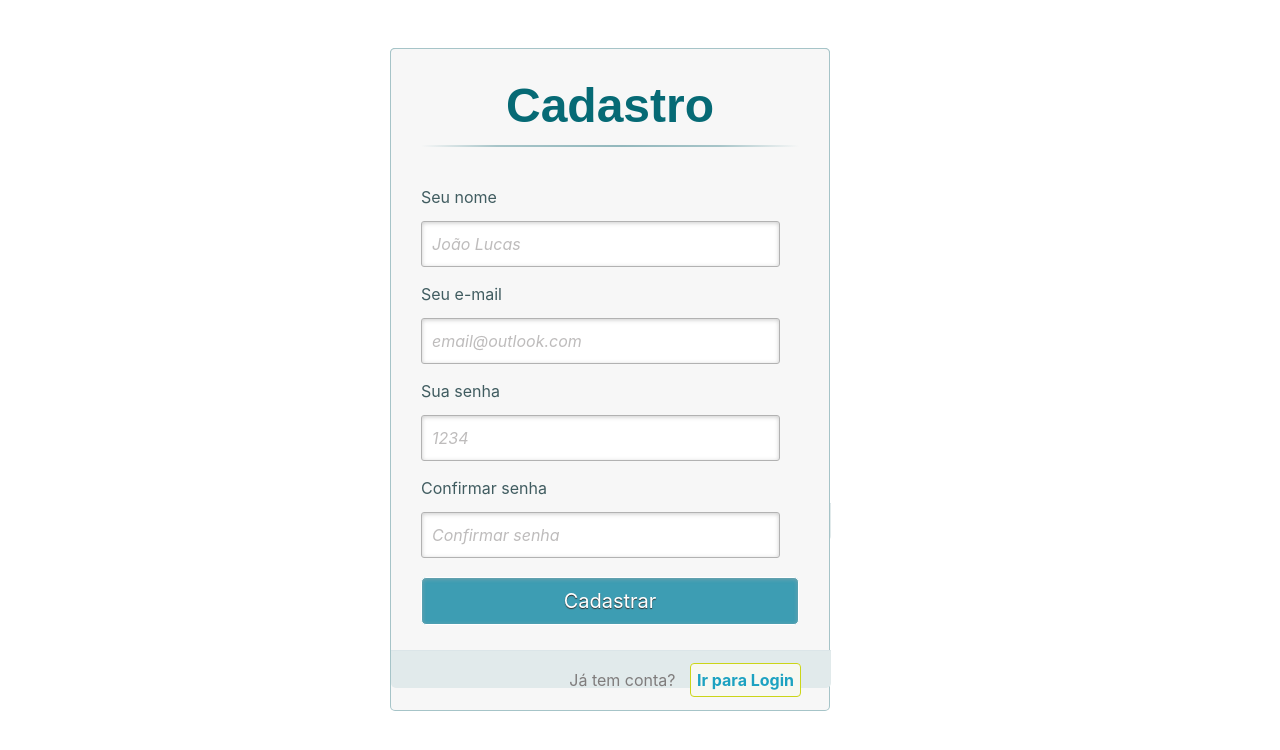
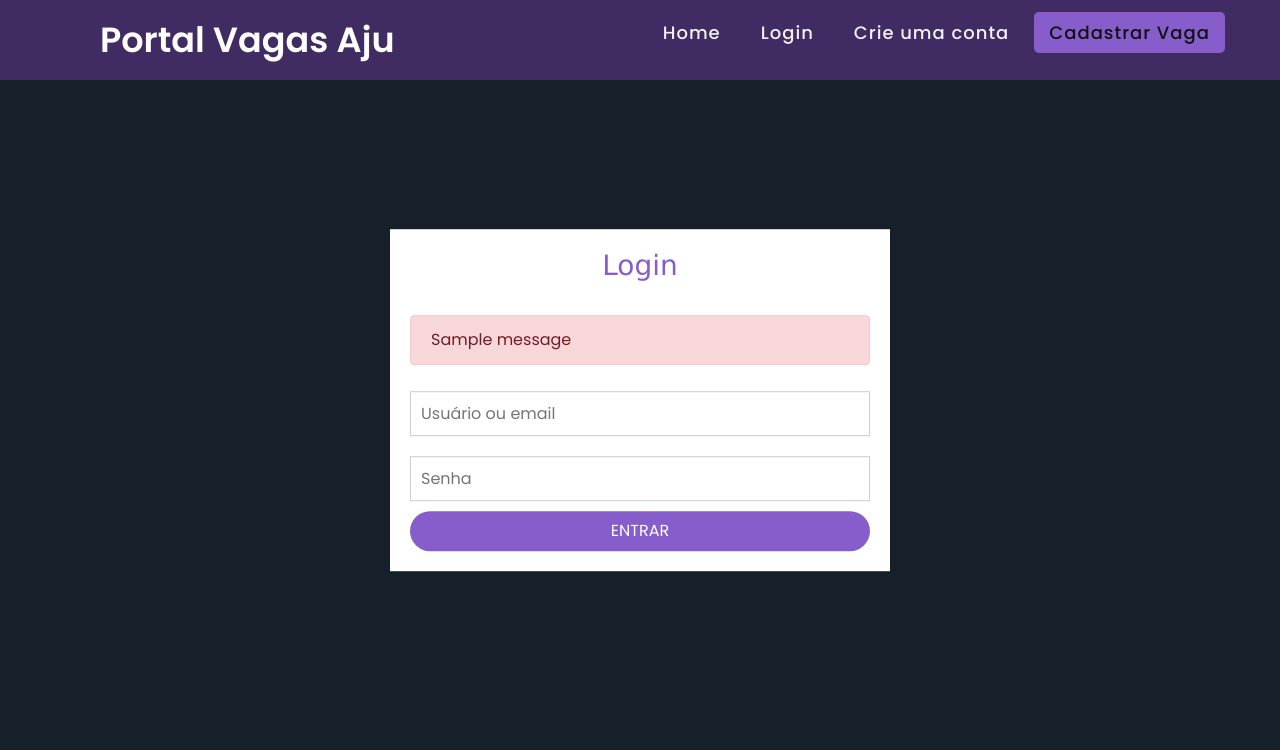
Before and after one commit to smiqueias/portal-vagas-aju, a Django app: page /portal-vagas-aju/login in a window 1280 px wide. Shown: the top 750 px of the page. Run offline with Django 3.2, Linux system fonts and the light colour scheme; tables that the repository leaves empty hold one stand-in row (values such as "Sample post"); one stand-in notice (Sample message) is shown; some libraries are stand-ins or nearby versions.

Commit message:
templates e messages

```diff
--- a/appportalvagasaju/models.py
+++ b/appportalvagasaju/models.py
@@ -101,5 +101,5 @@ class Job(models.Model):
     def __str__(self):
         return self.title
 
-def get_absolute_url(self):
-    return reverse("job_detail", args=[str(self.id)])
+    def get_absolute_url(self):
+        return reverse("detalhes-vaga", args=[str(self.id)])
--- /dev/null
+++ b/appportalvagasaju/static/assets/css/login.css
@@ -0,0 +1,43 @@
+*{margin: 0;padding: 0; box-sizing: border-box;}
+body{
+    background-color: #15202B;
+}
+form{
+    background-color: white;
+    max-width: 500px;
+    width: 70%;
+    padding: 20px;
+    position: absolute;
+    left: 50%;
+    top: 50%;
+    transform: translate(-50%, -50%);
+}
+form h3{
+    text-align: center;
+    color: #865DCA;
+    font-family:'Lucida Sans', 'Lucida Sans Regular', 'Lucida Grande', 'Lucida Sans Unicode', Geneva, Verdana, sans-serif;
+}
+
+form input[type=text],
+form input[type=password]{
+    width: 100%;
+    height: 45px;
+    border: 1px solid #ccc;
+    padding-left: 10px;
+    margin: 10px 0;
+}
+
+form input[type=submit]{
+    width: 100%;
+    height: 40px;
+    cursor: pointer;
+    background-color: #865DCA;
+    color: white;
+    border: 0;
+    border-radius: 20px;
+    transition: 1s;
+}
+
+form input[type=submit]:hover{
+    background-color: #300c69 ;
+}
--- /dev/null
+++ b/appportalvagasaju/static/assets/css/main.css
@@ -0,0 +1,3 @@
+body{
+    background-color: #15202B;
+}
--- /dev/null
+++ b/appportalvagasaju/static/assets/css/navbar.css
@@ -0,0 +1,115 @@
+@import url('https://fonts.googleapis.com/css?family=Poppins:400,500,600,700&display=swap');
+*{
+  margin: 0;
+  padding: 0;
+  box-sizing: border-box;
+  font-family: 'Poppins', sans-serif;
+}
+nav{
+  display: flex;
+  height: 80px;
+  width: 100%;
+  background: #402b63;
+  align-items: center;
+  justify-content: space-between;
+  padding: 0 50px 0 100px;
+  flex-wrap: wrap;
+}
+nav .logo{
+  color: #fff;
+  font-size: 35px;
+  font-weight: 600;
+}
+nav ul{
+  display: flex;
+  flex-wrap: wrap;
+  list-style: none;
+}
+nav ul li{
+  margin: 0 5px;
+}
+nav ul li a{
+  color: #f2f2f2;
+  text-decoration: none;
+  font-size: 18px;
+  font-weight: 500;
+  padding: 8px 15px;
+  border-radius: 5px;
+  letter-spacing: 1px;
+  transition: all 0.3s ease;
+}
+nav ul li a.active,
+nav ul li a:hover{
+  color: #111;
+  background: #865DCA;
+}
+nav .menu-btn i{
+  color: #fff;
+  font-size: 22px;
+  cursor: pointer;
+  display: none;
+}
+input[type="checkbox"]{
+  display: none;
+}
+@media (max-width: 1000px){
+  nav{
+    padding: 0 40px 0 50px;
+  }
+}
+@media (max-width: 920px) {
+  nav .menu-btn i{
+    display: block;
+  }
+  #click:checked ~ .menu-btn i:before{
+    content: "\f00d";
+  }
+  nav ul{
+    position: fixed;
+    top: 80px;
+    left: -100%;
+    background: #111;
+    height: 100vh;
+    width: 100%;
+    text-align: center;
+    display: block;
+    transition: all 0.3s ease;
+  }
+  #click:checked ~ ul{
+    left: 0;
+  }
+  nav ul li{
+    width: 100%;
+    margin: 40px 0;
+  }
+  nav ul li a{
+    width: 100%;
+    margin-left: -100%;
+    display: block;
+    font-size: 20px;
+    transition: 0.6s cubic-bezier(0.68, -0.55, 0.265, 1.55);
+  }
+  #click:checked ~ ul li a{
+    margin-left: 0px;
+  }
+  nav ul li a.active,
+  nav ul li a:hover{
+    background: none;
+    color: cyan;
+  }
+}
+.content{
+  position: absolute;
+  top: 50%;
+  left: 50%;
+  transform: translate(-50%, -50%);
+  text-align: center;
+  z-index: -1;
+  width: 100%;
+  padding: 0 30px;
+  color: #1b1b1b;
+}
+.content div{
+  font-size: 40px;
+  font-weight: 700;
+}
--- a/appportalvagasaju/static/css/login.css
+++ /dev/null
@@ -1,229 +0,0 @@
-* CSS reset */
-*, *:before, *:after {
-  margin:0;
-  padding:0;
-  font-family: Arial,sans-serif;
-}
-
-body{
-  margin:10px;
-}
-
-a{
-  text-decoration: none;
-}
-
-/* esconde as ancoras da tela */
-a.links{
-  display: none;
-}
-
-/* content que contem os formulários */
-.content{
-  width: 500px;
-  margin: 0px auto;
-  position: relative;
-}
-
-/* formatando o cabeçalho dos formulários */
-h1{
-  font-size: 48px;
-  color: #066a75;
-  padding: 10px 0;
-  font-family: Arial,sans-serif;
-  font-weight: bold;
-  text-align: center;
-  padding-bottom: 30px;
-}
-h1:after{
-  content: ' ';
-  display: block;
-  width: 100%;
-  height: 2px;
-  margin-top: 10px;
-  background: -webkit-linear-gradient(left, rgba(147,184,189,0) 0%,rgba(147,184,189,0.8) 20%,rgba(147,184,189,1) 53%,rgba(147,184,189,0.8) 79%,rgba(147,184,189,0) 100%);
-  background: linear-gradient(left, rgba(147,184,189,0) 0%,rgba(147,184,189,0.8) 20%,rgba(147,184,189,1) 53%,rgba(147,184,189,0.8) 79%,rgba(147,184,189,0) 100%);
-}
-
-p{
-  margin-bottom:15px;
-}
-p:first-child{
-  margin: 0px;
-}
-label{
-  color: #405c60;
-  position: relative;
-}
-
-/**** advanced input styling ****/
-/* placeholder */
-::-webkit-input-placeholder  {
-  color: #bebcbc;
-  font-style: italic;
-}
-input:-moz-placeholder,
-textarea:-moz-placeholder{
-  color: #bebcbc;
-  font-style: italic;
-}
-input {
-  outline: none;
-}
-
-input:not([type="checkbox"]){
-  width: 95%;
-  margin-top: 4px;
-  padding: 10px;
-  border: 1px solid #b2b2b2;
-
-  -webkit-border-radius: 3px;
-  border-radius: 3px;
-
-  -webkit-box-shadow: 0px 1px 4px 0px rgba(168, 168, 168, 0.6) inset;
-  box-shadow: 0px 1px 4px 0px rgba(168, 168, 168, 0.6) inset;
-
-  -webkit-transition: all 0.2s linear;
-  transition: all 0.2s linear;
-}
-
-/*estilo do botão submit */
-input[type="submit"]{
-  width: 100%!important;
-  cursor: pointer;
-  background: #3d9db3;
-  padding: 8px 5px;
-  color: #fff;
-  font-size: 20px;
-  border: 1px solid #fff;
-  margin-bottom: 10px;
-  text-shadow: 0 1px 1px #333;
-
-  -webkit-border-radius: 5px;
-  border-radius: 5px;
-
-  transition: all 0.2s linear;
-}
-input[type="submit"]:hover{
-  background: #4ab3c6;
-}
-
-/*marcando os links para mudar de um formulário para outro */
-.link{
-  position: absolute;
-  background: #e1eaeb;
-  color: #7f7c7c;
-  left: 0px;
-  height: 20px;
-  width: 440px;
-  padding: 17px 30px 20px 30px;
-  font-size: 16px;
-  text-align: right;
-  border-top: 1px solid #dbe5e8;
-
-  -webkit-border-radius: 0 0  5px 5px;
-  border-radius: 0 0  5px 5px;
-}
-.link a {
-  font-weight: bold;
-  background: #f7f8f1;
-  padding: 6px;
-  color: rgb(29, 162, 193);
-  margin-left: 10px;
-  border: 1px solid #cbd518;
-
-  -webkit-border-radius: 4px;
-  border-radius: 4px;
-
-  -webkit-transition: all 0.4s linear;
-  transition: all 0.4s  linear;
-}
-.link a:hover {
-  color: #39bfd7;
-  background: #f7f7f7;
-  border: 1px solid #4ab3c6;
-}
-
-/* estilos para para ambos os formulários */
-#cadastro,
-#login{
-  position: absolute;
-  top: 0px;
-  width: 88%;
-  padding: 18px 6% 60px 6%;
-  margin: 0 0 35px 0;
-  background: rgb(247, 247, 247);
-  border: 1px solid rgba(147, 184, 189,0.8);
-
-  -webkit-box-shadow: 5px;
-  border-radius: 5px;
-
-  -webkit-animation-duration: 0.5s;
-  -webkit-animation-timing-function: ease;
-  -webkit-animation-fill-mode: both;
-
-  animation-duration: 0.5s;
-  animation-timing-function: ease;
-  animation-fill-mode: both;
-}
-
-#paracadastro:target ~ .content #cadastro,
-#paralogin:target ~ .content #login{
-  z-index: 2;
-  -webkit-animation-name: fadeInLeft;
-  animation-name: fadeInLeft;
-
-  -webkit-animation-delay: .1s;
-  animation-delay: .1s;
-}
-#registro:target ~ .content #login,
-#paralogin:target ~ .content #cadastro{
-  -webkit-animation-name: fadeOutLeft;
-  animation-name: fadeOutLeft;
-}
-
-/*fadeInLeft*/
-@-webkit-keyframes fadeInLeft {
-  0% {
-    opacity: 0;
-    -webkit-transform: translateX(-20px);
-  }
-  100% {
-    opacity: 1;
-    -webkit-transform: translateX(0);
-  }
-}
-
-@keyframes fadeInLeft {
-  0% {
-    opacity: 0;
-    transform: translateX(-20px);
-  }
-  100% {
-    opacity: 1;
-    transform: translateX(0);
-  }
-}
-
-/*fadeOutLeft*/
-@-webkit-keyframes fadeOutLeft {
-  0% {
-    opacity: 1;
-    -webkit-transform: translateX(0);
-  }
-  100% {
-    opacity: 0;
-    -webkit-transform: translateX(-20px);
-  }
-}
-
-@keyframes fadeOutLeft {
-  0% {
-    opacity: 1;
-    transform: translateX(0);
-  }
-  100% {
-    opacity: 0;
-    transform: translateX(-20px);
-  }
-}
--- a/appportalvagasaju/templates/base_generic.html
+++ b/appportalvagasaju/templates/base_generic.html
@@ -1,15 +1,37 @@
 <!DOCTYPE html>
 <html lang="pt-br">
+{% load static %}
 <head>
   <title>{% block title %}  {% endblock %}</title>
   <meta charset="utf-8">
   <meta name="viewport" content="width=device-width, initial-scale=1">
   <link rel="stylesheet" href="https://stackpath.bootstrapcdn.com/bootstrap/4.1.3/css/bootstrap.min.css" integrity="sha384-MCw98/SFnGE8fJT3GXwEOngsV7Zt27NXFoaoApmYm81iuXoPkFOJwJ8ERdknLPMO" crossorigin="anonymous">
+  <link rel='stylesheet' href="{% static 'assets/css/navbar.css' %}"/>
+  <link rel='stylesheet' href="{% static 'assets/css/main.css' %}"/>
+  <script src="https://kit.fontawesome.com/a076d05399.js"></script>
+
   <!-- Add additional CSS in static file -->
   {% block css %}
   {%endblock%}
 </head>
 <body>
+ <nav>
+      <div class="logo">Portal Vagas Aju</div>
+    <input type="checkbox" id="click">
+      <label for="click" class="menu-btn">
+        <i class="fas fa-bars"></i>
+      </label>
+      <ul>
+<li><a href="{% url 'home' %}">Home</a></li>
+<li><a href="{% url 'login' %}">Login</a></li>
+<li><a href="{% url 'cadastro' %}">Crie uma conta</a></li>
+<li><a class="active" href="{% url 'cadastrar-vaga' %}">Cadastrar Vaga</a></li>
+{% if user.is_authenticated %}
+  <li><a class="active" href="{% url 'sair' %}">Sair</a></li>
+  <li><a class="active" href="{% url 'sair' %}">Olá {{user.username}}</a></li>
+{% endif %}
+</ul>
+</nav>
 
  {% block content %}  {%endblock%}
 
--- a/appportalvagasaju/templates/cadastrar_vaga.html
+++ b/appportalvagasaju/templates/cadastrar_vaga.html
@@ -5,5 +5,5 @@
 {% endblock  %}
 
 {% block content %}
-    <h1>Login errado</h1>
+
 {% endblock  %}
--- a/appportalvagasaju/templates/logado.html
+++ /dev/null
@@ -1,5 +0,0 @@
-{% extends 'base_generic.html' %}
-{% block content %}
-    <h1>LOGADO</h1>
-
-{% endblock  %}
--- /dev/null
+++ b/appportalvagasaju/templates/login.html
@@ -0,0 +1,29 @@
+{% extends 'base_generic.html' %}
+
+{% block title %} Login {% endblock  %}
+
+{% load static %}
+
+{% block css %}
+<link rel="stylesheet" href="{% static 'assets/css/login.css' %}"
+{% endblock  %}
+
+{% block content %}
+
+    <form class="box" action="{% url 'login' %}" method="POST">
+        {% csrf_token %}
+        <h3>Login</h3>
+        <br>
+        {% if messages %}
+            {% for m in messages %}
+            <div class="alert alert-danger" role="alert">
+                {{ m }}
+            </div>
+            {% endfor %}
+        {% endif %}
+        <input type="text" name="usuario" placeholder="Usuário ou email" required>
+        <input type="password" name="senha" placeholder="Senha" required>
+        <input type="submit" name="" value="ENTRAR">
+
+    </form>
+{% endblock  %}
--- a/appportalvagasaju/templates/login_cadastro_usuario.html
+++ /dev/null
@@ -1,85 +0,0 @@
-{% extends 'base_generic.html' %}
-{% load static %}
-{% block css %}
-    <link rel="stylesheet" href="{% static 'css/login.css' %}">
-{% endblock  %}
-
-{% block content %}
-
-<div class="container" >
-    <a class="links" id="paracadastro"></a>
-    <a class="links" id="paralogin"></a>
-
-    <div class="content mt-5">
-      <!--FORMULÁRIO DE LOGIN-->
-      <div id="login">
-        <form method="POST" action="{% url 'login' %}">
-        {% csrf_token %}
-          <h1>Login</h1>
-          <p>
-            <label for="email_login">Usuário ou email</label>
-            <input id="email_login" name="usuario" required="required" type="text" placeholder="contato@htmlecsspro.com"/>
-          </p>
-
-          <p>
-            <label for="senha_login">Sua senha</label>
-            <input id="senha_login" name="senha" required="required" type="password" placeholder="1234" />
-          </p>
-
-          <p>
-            <input type="checkbox" name="manterlogado" id="manterlogado" value="" />
-            <label for="manterlogado">Manter-me logado</label>
-          </p>
-
-          <p>
-            <input type="submit" value="Logar" />
-          </p>
-
-          <p class="link">
-            Ainda não tem conta?
-            <a href="#paracadastro">Cadastre-se</a>
-          </p>
-        </form>
-      </div>
-
-      <!--FORMULÁRIO DE CADASTRO-->
-      <div id="cadastro">
-        <form method="POST" action="{% url 'cadastrar' %}">
-        {% csrf_token %}
-          <h1>Cadastro</h1>
-
-          <p>
-            <label for="nome_cad">Seu nome</label>
-            <input id="nome_cad" name="usuario" required="required" type="text" placeholder="João Lucas" />
-          </p>
-
-          <p>
-            <label for="email_cad">Seu e-mail</label>
-            <input id="email_cad" name="email" required="required" type="email" placeholder="email@outlook.com"/>
-          </p>
-
-          <p>
-            <label for="senha_cad">Sua senha</label>
-            <input id="senha_cad" name="senha" required="required" type="password" placeholder="1234"/>
-          </p>
-
-          <p>
-            <label for="senha_cad">Confirmar senha</label>
-            <input id="senha_cad" name="confirmar-senha" required="required" type="password" placeholder="Confirmar senha"/>
-          </p>
-
-          <p>
-                <input type="submit" value="Cadastrar">
-
-          </p>
-
-          <p class="link">
-            Já tem conta?
-            <a href="#paralogin"> Ir para Login </a>
-          </p>
-        </form>
-      </div>
-    </div>
-  </div>
-
-{% endblock %}
--- a/appportalvagasaju/urls.py
+++ b/appportalvagasaju/urls.py
@@ -2,11 +2,12 @@ from django.urls import path
 from appportalvagasaju import views
 
 urlpatterns = [
-    path('cadastrar-vaga', views.register_job, name='cadastrar-vaga'),
-    path('home', views.home, name='home'),
+    path('cadastrar-vaga', views.cadastrar_vaga, name='cadastrar-vaga'),
+    path('', views.home, name='home'),
     path('login', views.login_usuario, name='login'),
+    path('cadastro', views.cadastrar_usuario, name='cadastro'),
+    path('sair', views.sair, name='sair'),
     path('cadastrar', views.cadastrar_usuario, name='cadastrar'),
-
-
+    path('vaga/<int:id>', views.detalhes_vaga, name='detalhes-vaga'),
 
 ]
--- a/appportalvagasaju/views.py
+++ b/appportalvagasaju/views.py
@@ -1,20 +1,24 @@
-from django.shortcuts import redirect, render
+from django.shortcuts import get_object_or_404, redirect, render
 from django.views.generic.edit import UpdateView, DeleteView
 from .forms import RegisterJobForm
 from .models import Job
 from django.contrib.auth.models import User
-from django.contrib import auth
+from django.contrib import auth, messages
+from django.contrib.auth.decorators import login_required
+from django.contrib.auth import logout
+from django.core.validators import validate_email
 
-
-def register_job(request):
-    pass #
-
-def job_list(request):
-    jobs = Job.objects.all()
-    return render(request,'register_job.html',context = {'jobs':  jobs})
+@login_required(login_url='login')
+def cadastrar_vaga(request):
+    form = RegisterJobForm()
+    contexto = {
+        'form': form
+    }
+    return render(request,'cadastrar_vaga.html',contexto)
 
 def home(request):
-    return render(request, 'tela_inicial.html')
+    jobs = Job.objects.all()
+    return render(request,'tela_inicial.html',context = {'jobs':  jobs})
 
 def login_usuario(request):
     if request.method == 'POST':
@@ -24,12 +28,18 @@ def login_usuario(request):
         usuario = auth.authenticate(request,username=usuario,password=senha)
 
         if usuario == None:
-            return render(request, 'cadastrar_vaga.html')
+            messages.error(request, 'Não foi possível validar seu acesso. Tente novamente')
+            return render(request, 'login.html')
         else:
             auth.login(request,usuario)
             return redirect('home')
 
-    return render(request,'login_cadastro_usuario.html')
+    return render(request,'login.html')
+
+@login_required
+def sair(request):
+    logout(request)
+    return redirect('login')
 
 def cadastrar_usuario(request):
     if request.method == 'POST':
@@ -38,7 +48,28 @@ def cadastrar_usuario(request):
         confirmar_senha = request.POST.get('confirmar-senha')
         email = request.POST.get('email')
 
+        if senha != confirmar_senha:
+            messages.error(request,'Senhas não conferem. Tente Novamente.')
+            return render(request,'cadastro.html')
+        elif User.objects.filter(email=email).exists():
+            messages.error(request,'Email já cadastrado')
+            return render(request,'cadastro.html')
+        try:
+            validate_email(email)
+        except:
+            messages.error(request,'Insira um email válido. Ex: laura@gmail.com')
+            return render(request,'cadastro.html')
+
         user = User.objects.create_user(username=usuario,password=senha,email=email)
         user.save()
-        return redirect('home')
-    return render(request, 'login_cadastro_usuario.html')
+        messages.success(request,'Conta criada com sucesso!')
+        return render(request,'cadastro.html')
+
+    return render(request, 'cadastro.html')
+
+def detalhes_vaga(request,id):
+    vaga = get_object_or_404(Job,id=id)
+    contexto = {
+        'vaga': vaga
+    }
+    return render(request,'detalhes_vaga.html',contexto)
--- a/portalvagasaju/urls.py
+++ b/portalvagasaju/urls.py
@@ -1,24 +1,10 @@
-"""portalvagasaju URL Configuration
-
-The `urlpatterns` list routes URLs to views. For more information please see:
-    https://docs.djangoproject.com/en/3.1/topics/http/urls/
-Examples:
-Function views
-    1. Add an import:  from my_app import views
-    2. Add a URL to urlpatterns:  path('', views.home, name='home')
-Class-based views
-    1. Add an import:  from other_app.views import Home
-    2. Add a URL to urlpatterns:  path('', Home.as_view(), name='home')
-Including another URLconf
-    1. Import the include() function: from django.urls import include, path
-    2. Add a URL to urlpatterns:  path('blog/', include('blog.urls'))
-"""
 from django.contrib import admin
 from django.urls import path,include
-
+from django.views.generic import RedirectView
 
 urlpatterns = [
     path('admin/', admin.site.urls),
-    path('portal-vagas-aju/', include('appportalvagasaju.urls'))
+    path('portal-vagas-aju/', include('appportalvagasaju.urls')),
+    path('', RedirectView.as_view(url='/portal-vagas-aju/', permanent=True))
 
 ]
```
Also changed, not shown: appportalvagasaju/templates/cadastro.html (added, +30 -0 lines), appportalvagasaju/templates/detalhes_vaga.html (added, +18 -0 lines), appportalvagasaju/templates/tela_inicial.html (+40 -4 lines), portalvagasaju/settings.py (+13 -3 lines), appportalvagasaju/migrations/0005_auto_20201202_0017.py (added), appportalvagasaju/migrations/0006_auto_20201202_0021.py (added).
